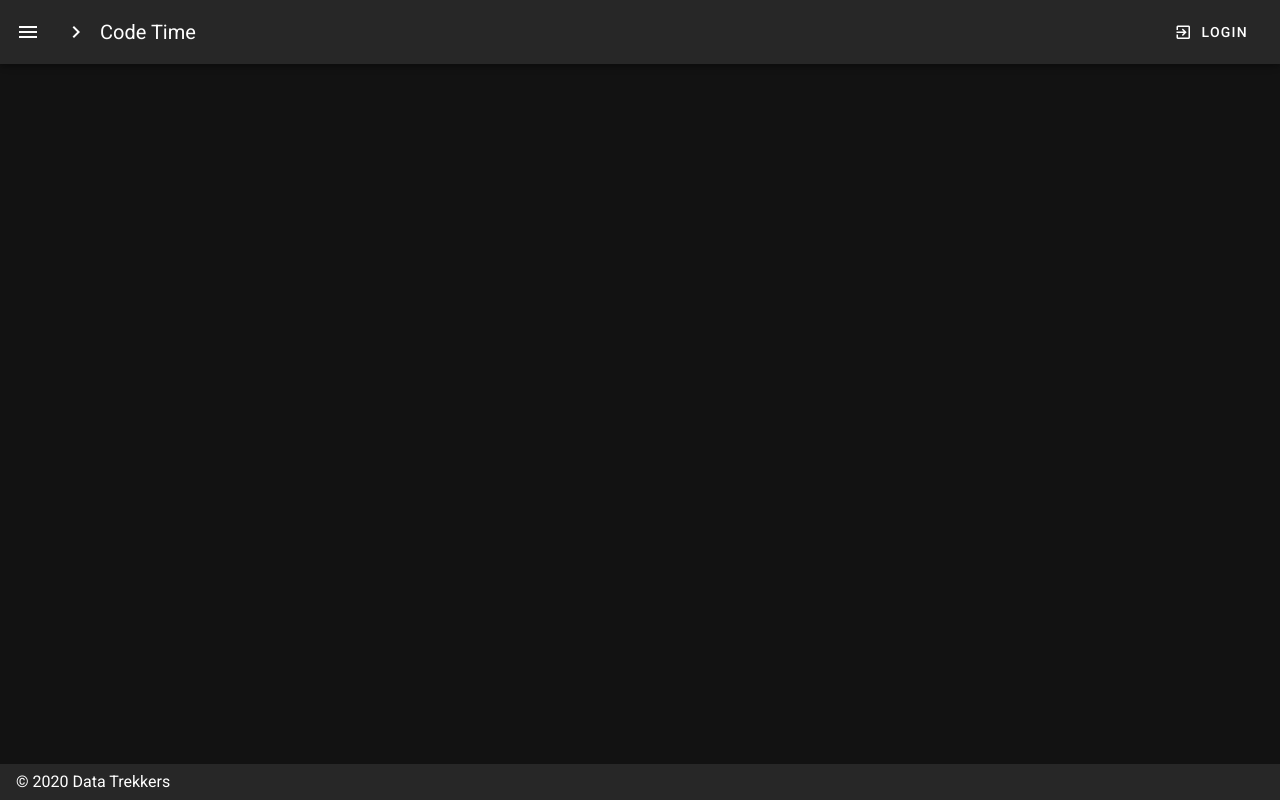
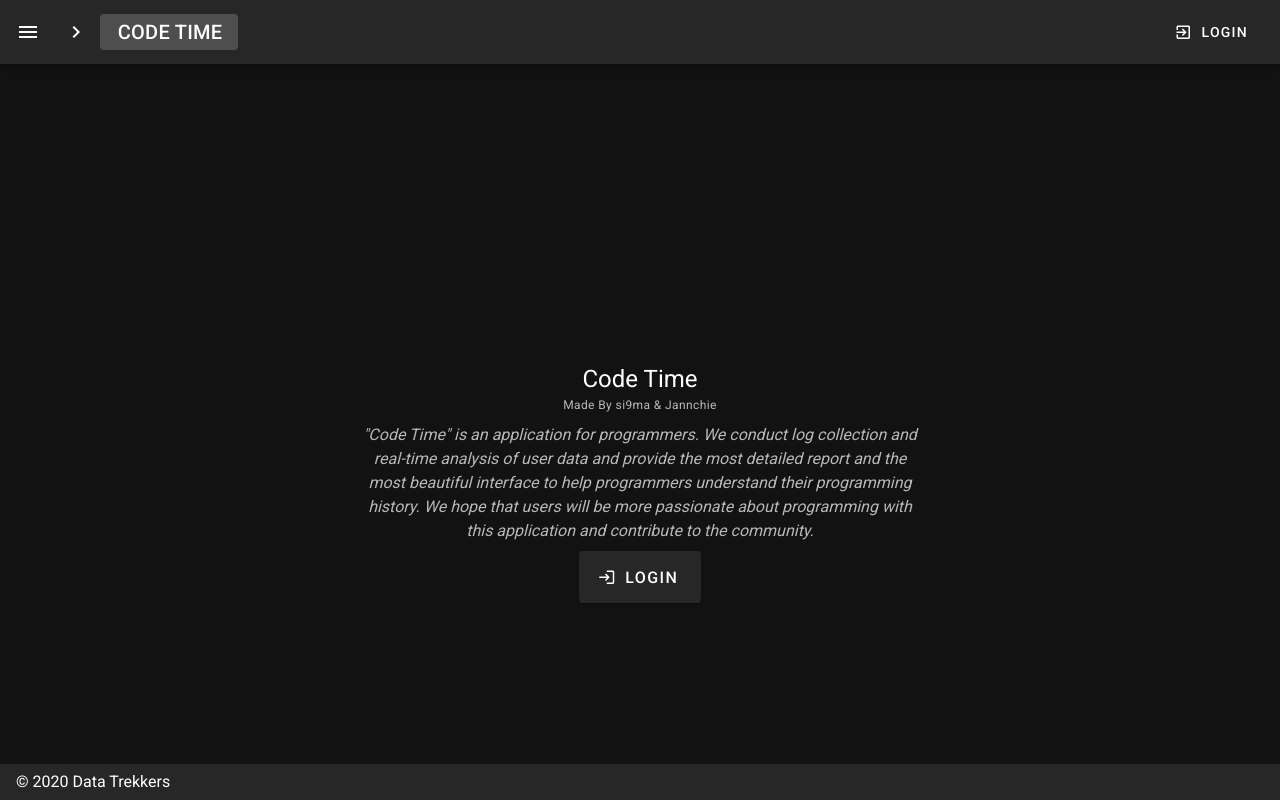
Before and after one commit to datreks/codetime-web, a Nuxt app: page / in a window 1280 px wide. Built offline with nearby package versions, Linux system fonts and the light colour scheme.

Commit message:
feat: use https & index page

```diff
--- a/layouts/default.vue
+++ b/layouts/default.vue
@@ -31,7 +31,9 @@
       <v-btn icon @click.stop="miniVariant = !miniVariant">
         <v-icon>mdi-{{ `chevron-${miniVariant ? "right" : "left"}` }}</v-icon>
       </v-btn>
-      <v-toolbar-title v-text="title" />
+      <v-toolbar-title>
+        <v-btn text class="title" to="/">{{ title }}</v-btn>
+      </v-toolbar-title>
       <v-spacer />
       <v-btn text to="login">
         <v-icon left> mdi-login-variant</v-icon> login
--- a/pages/dashboard.vue
+++ b/pages/dashboard.vue
@@ -32,12 +32,12 @@ export default Vue.extend({
   },
   mounted() {
     this.$axios
-      .$get(`http://codetime.si9ma.com:5000/stats/language?userID=${getUid()}`)
+      .$get(`https://codetime.si9ma.com/stats/language?userID=${getUid()}`)
       .then((d) => {
         this.langRadioOptions = getLangRadioOptions(d.data);
       });
     this.$axios
-      .$post(`http://codetime.si9ma.com:5000/stats/byTime`, {
+      .$post(`https://codetime.si9ma.com/stats/byTime`, {
         userID: getUid(),
         timeFormat: "%Y-%m-%d %H",
         tz: getGMTTimeZone(),
--- /dev/null
+++ b/pages/index.vue
@@ -0,0 +1,43 @@
+<template>
+  <v-row class="text-center" align="center" justify="center">
+    <v-col cols="12">
+      <div>
+        <v-img
+          style="display: inline-block"
+          height="256px"
+          width="256px"
+          src="/icon.png"
+        ></v-img>
+      </div>
+    </v-col>
+    <v-col cols="12" lg="6" md="8">
+      <div class="headline">Code Time</div>
+      <div class="caption text--secondary">Made By si9ma & Jannchie</div>
+      <div class="text--secondary font-italic mt-2">
+        "Code Time" is an application for programmers. We conduct log collection
+        and real-time analysis of user data and provide the most detailed report
+        and the most beautiful interface to help programmers understand their
+        programming history. We hope that users will be more passionate about
+        programming with this application and contribute to the community.
+      </div>
+      <div class="mt-2">
+        <v-btn x-large primary to="/login"
+          ><v-icon left>mdi-login</v-icon> Login</v-btn
+        >
+      </div>
+    </v-col>
+  </v-row>
+</template>
+<script lang="ts">
+import Vue from "vue";
+export default Vue.extend({
+  data() {
+    return { uid: "" };
+  },
+  methods: {
+    login() {
+      localStorage.setItem("uid", this.uid);
+    },
+  },
+});
+</script>
```
